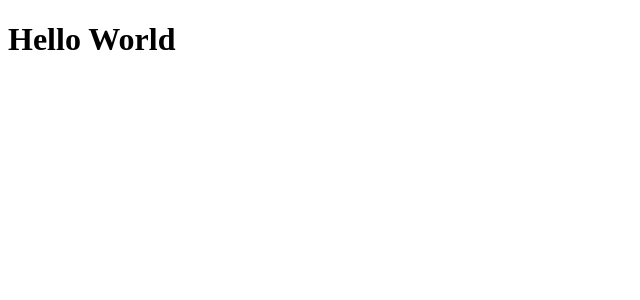
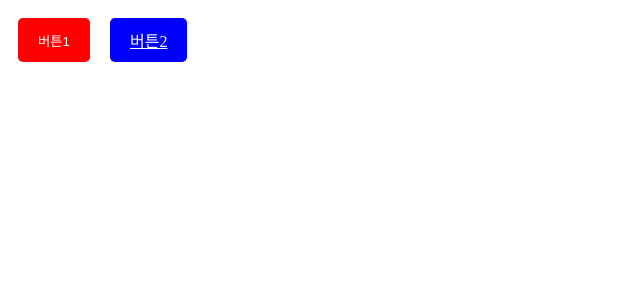
Before and after one commit to jeannjang/crypto-react-ts, a React (Create React App) app: page / in a window 1280 px wide. Shown: the top 300 px of the page, without its empty margins (0-640 px from the left). Built offline with nearby package versions, Linux system fonts and the light colour scheme.

Commit message:
스타일 컴포넌트 링크 구현

```diff
--- a/src/App.js
+++ b/src/App.js
@@ -1,10 +1,25 @@
 import styled from "styled-components";
+
+const Father = styled.div`
+  display: flex;
+`;
+const Btn = styled.button`
+  background-color: ${(props) => props.bgColor};
+  color: white;
+  border: none;
+  padding: 10px 20px;
+  border-radius: 5px;
+  margin: 10px;
+`;
 
 function App() {
   return (
-    <div>
-      <h1> Hello World </h1>
-    </div>
+    <Father>
+      <Btn bgColor="red">버튼1</Btn>
+      <Btn as="a" href="/" bgColor="blue">
+        버튼2
+      </Btn>
+    </Father>
   );
 }
 
```
